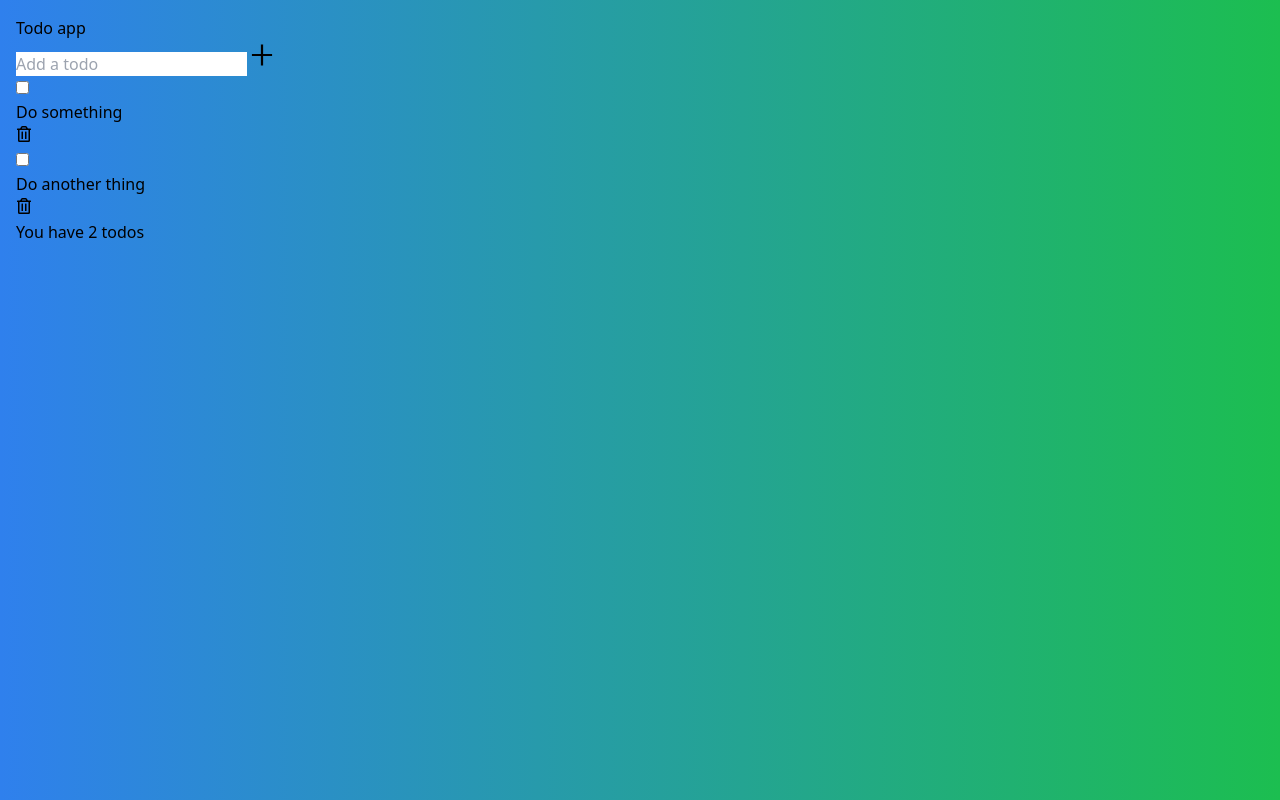
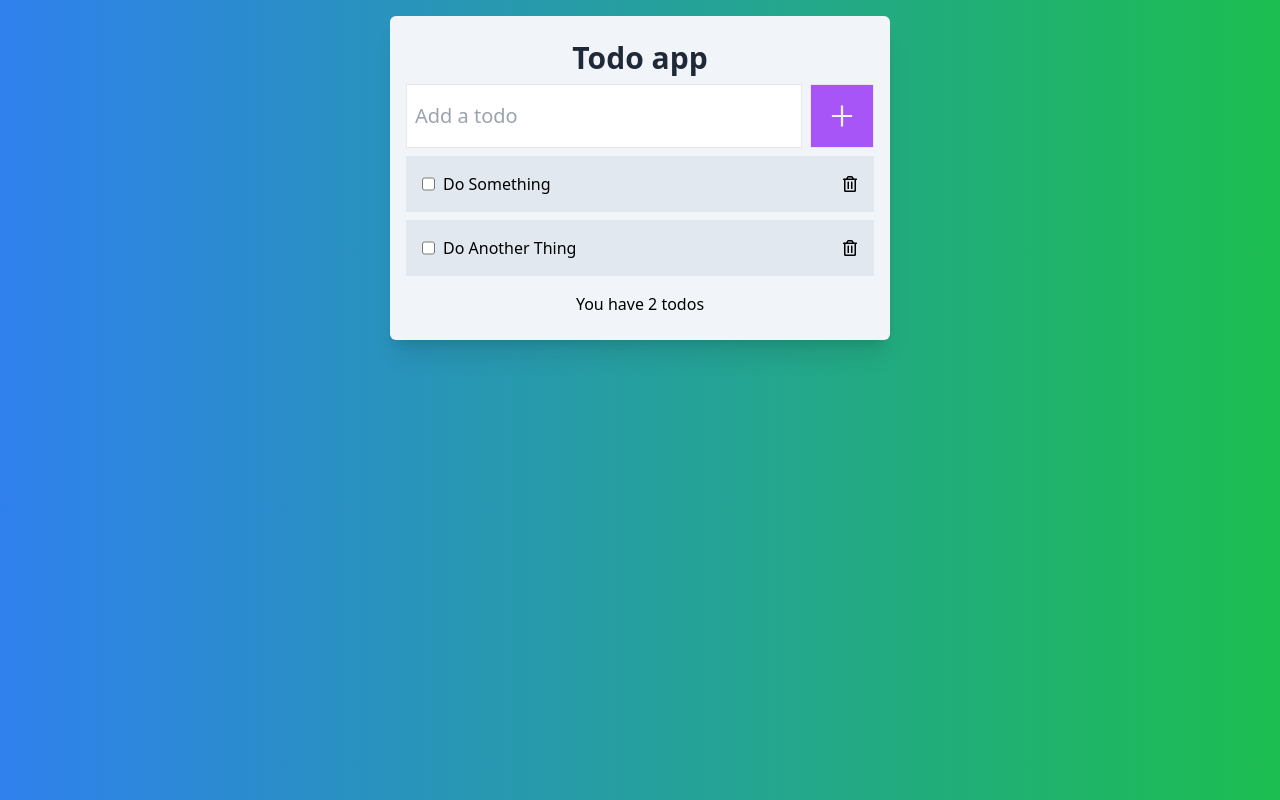
Before and after one commit to ZASFM/firebase-todo-app, a React (Create React App) app: page / in a window 1280 px wide. Built offline with nearby package versions, Linux system fonts and the light colour scheme.

Commit message:
Styling added

```diff
--- a/src/App.js
+++ b/src/App.js
@@ -3,7 +3,13 @@
 import Todo from './Todo';
 
 const style={
-  bg:`h-screen w-screen p-4 bg-gradient-to-r from-[#2F80ED] to-[#1CBE50]`
+  bg:`h-screen w-screen p-4 bg-gradient-to-r from-[#2F80ED] to-[#1CBE50]`,
+  container: `bg-slate-100 max-w-[500px] w-full m-auto rounded-md shadow-xl p-4`,
+  heading: `text-3xl font-bold text-center text-gray-800 p-2`,
+  form: `flex justify-between`,
+  input: `border p-2 w-full text-xl`,
+  button: `border p-4 ml-2 bg-purple-500 text-slate-100`,
+  count: `text-center p-2`,
 }
 
 const App=()=>{
@@ -11,7 +17,7 @@
    return (
     <div className={style.bg}>
       <div className={style.container}>
-        <h3 className={style.header}>Todo app</h3>
+        <h3 className={style.heading}>Todo app</h3>
         <form className={style.form}>
           <input type="text" placeholder='Add a todo' className={style.input}/>
           <button className={style.button}><AiOutlinePlus size={30}/></button>
--- a/src/Todo.js
+++ b/src/Todo.js
@@ -2,7 +2,12 @@
 import {FaRegTrashAlt} from 'react-icons/fa'
 
 const style={
-
+   li: `flex justify-between bg-slate-200 p-4 my-2 capitalize`,
+   liComplete: `flex justify-between bg-slate-400 p-4 my-2 capitalize`,
+   row: `flex`,
+   text: `ml-2 cursor-pointer`,
+   textComplete: `ml-2 cursor-pointer line-through`,
+   button: `cursor-pointer flex items-center`,
 }
 
 const Todo=(props)=>{
```
